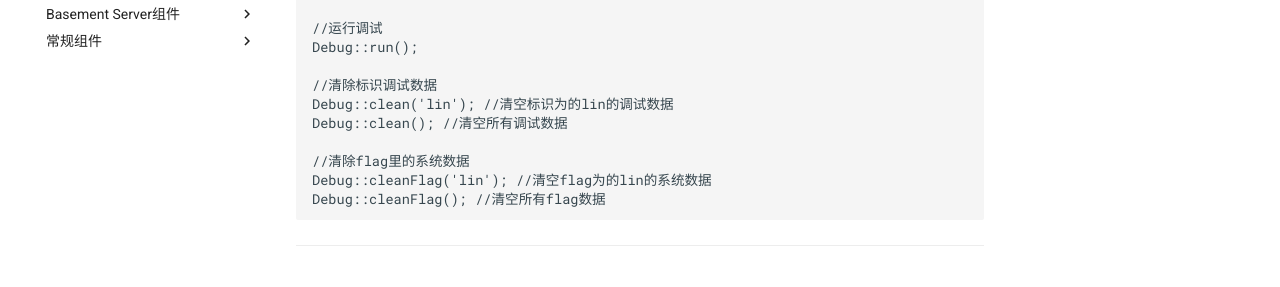
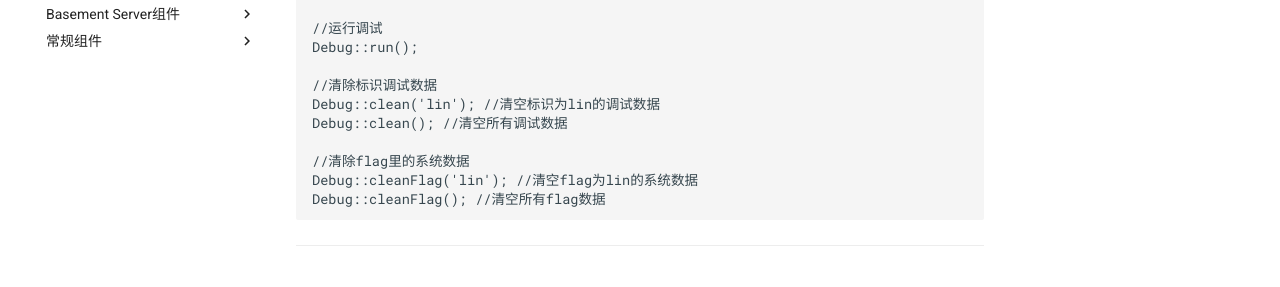
Before and after one commit to linlanye/lin-components-docs, an MkDocs documentation site: the page built from docs/basement/debug/Debug.md, in a window 1280 px wide and 900 px high, scrolled down 899 px. Shown: the part 336-623 px from the top of the window. Built offline with MkDocs 1.6.1 and Material for MkDocs 9.7.7, drawn with Linux system fonts in a browser that asks for light colours; comment, search, counter and statistics services are not loaded; some of the changed text lies outside the part shown.

```diff
--- a/docs/basement/debug/Debug.md
+++ b/docs/basement/debug/Debug.md
@@ -52,11 +52,11 @@ new Debug('lin');
 Debug::run();
 
 //清除标识调试数据
-Debug::clean('lin'); //清空标识为的lin的调试数据
+Debug::clean('lin'); //清空标识为lin的调试数据
 Debug::clean(); //清空所有调试数据
 
 //清除flag里的系统数据
-Debug::cleanFlag('lin'); //清空flag为的lin的系统数据
+Debug::cleanFlag('lin'); //清空flag为lin的系统数据
 Debug::cleanFlag(); //清空所有flag数据
 ~~~
 
--- a/mkdocs.yml
+++ b/mkdocs.yml
@@ -84,4 +84,5 @@ nav:
             ServerLocal: docs_basement/ServerLocal.md
             ServerQueue: docs_basement/ServerQueue.md
             ServerSQL: docs_basement/ServerSQL.md
+    - 版本记录: Version.md
     - 返回主站: https://www.lin-php.com
```
Also changed, not shown: docs/Version.md (added, +10 -0 lines), docs/basement/README.md (+2 -2 lines), docs/basement/config/Config.md (+1 -1 lines), docs/basement/event/Event.md (+2 -3 lines), docs/basement/lang/Lang.md (+1 -1 lines).
